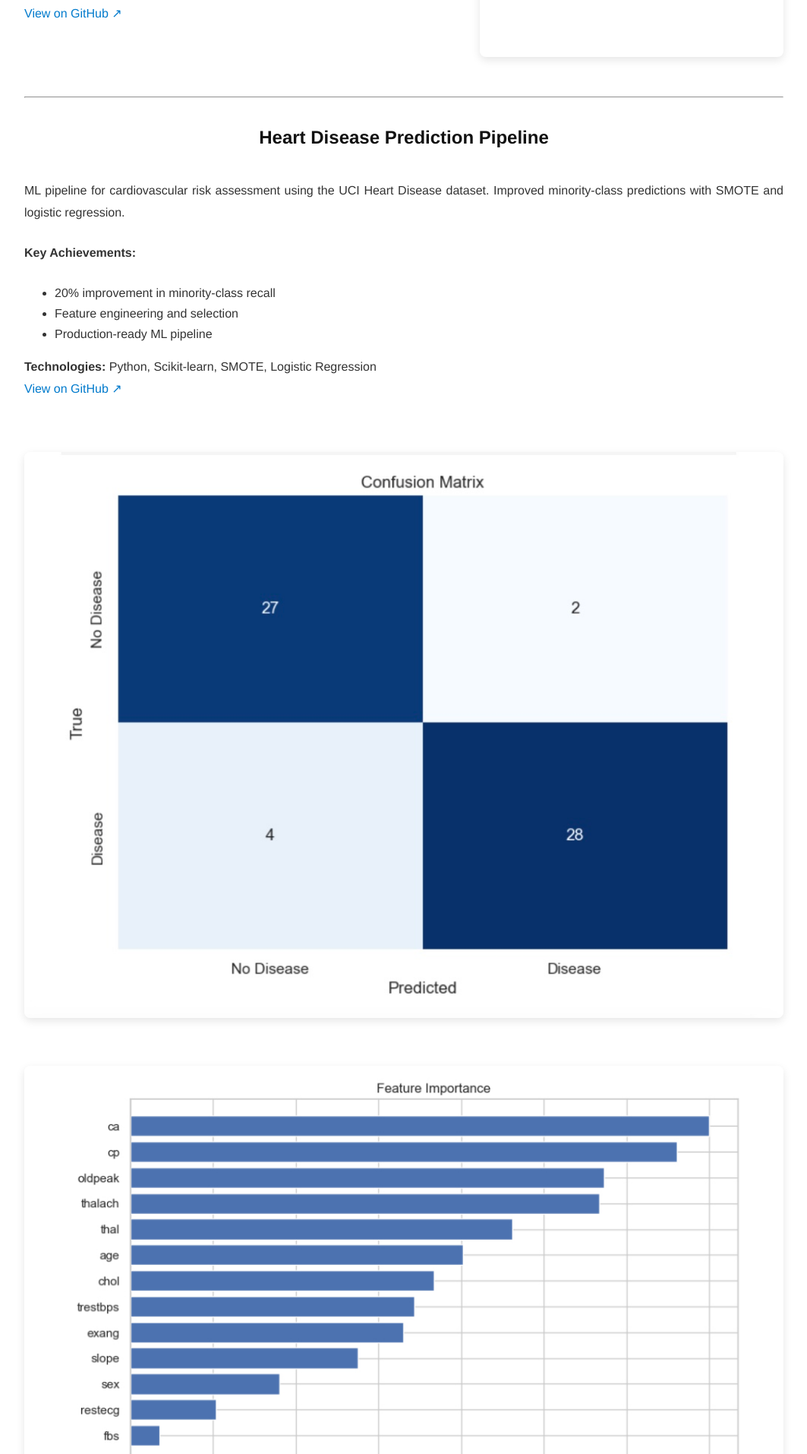
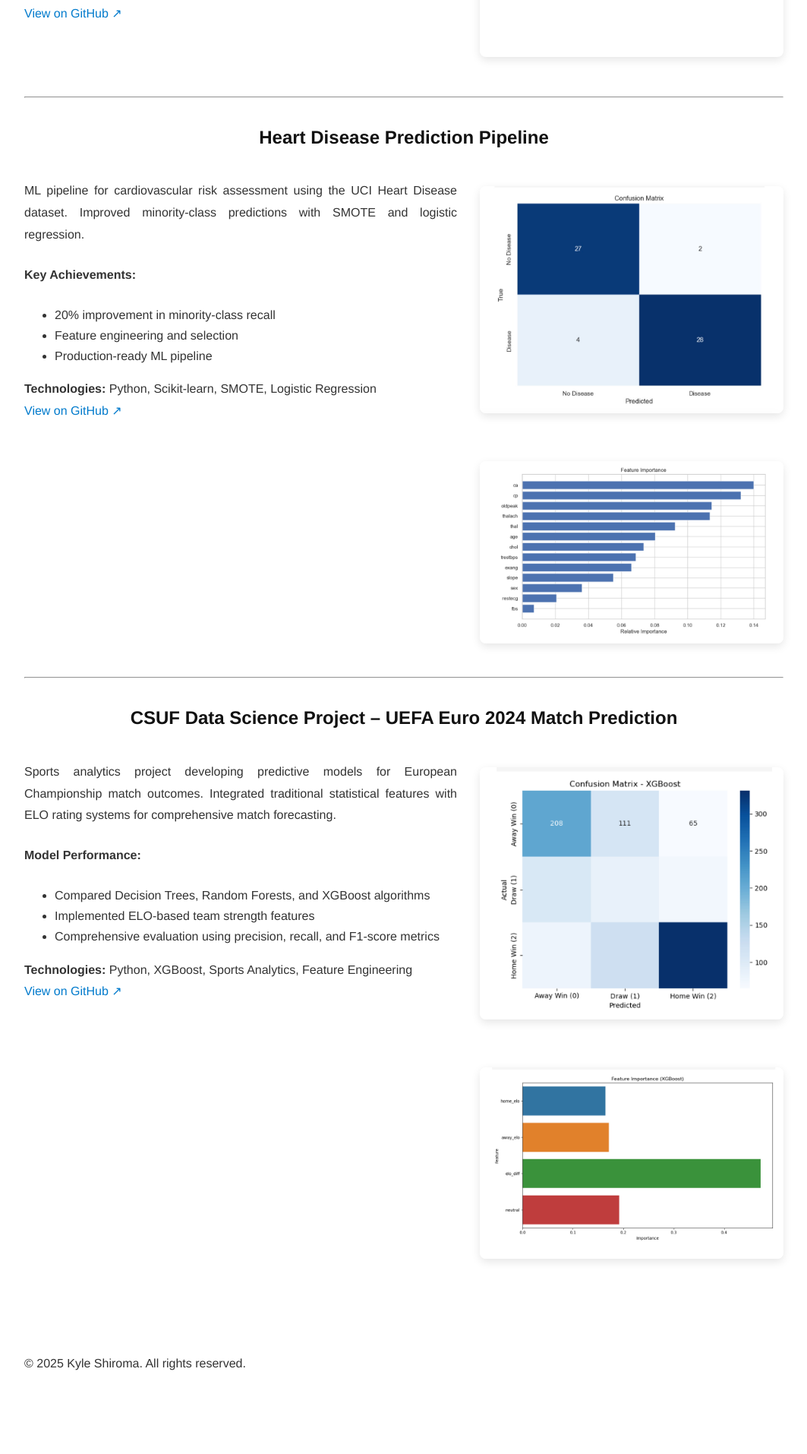
Before and after one commit to k-shiroma-code/k-shiroma-code.github.io, a Jekyll site: the page built from projects.md, in a window 1280 px wide. Shown: the part 2083-3997 px from the top of the page at 76% size, without its empty margins (108-1171 px from the left). Built offline with Jekyll 4.4.1, drawn with Linux system fonts in a browser that asks for light colours; after the commit the page ends 3939 px from its top, so only the background shows below that; grey boxes are pictures that could not be loaded.

Commit message:
Update projects.md

```diff
--- a/projects.md
+++ b/projects.md
@@ -107,9 +107,10 @@ permalink: /projects/
 
 ## Heart Disease Prediction Pipeline
 
-<div style="display: flex; flex-direction: column; gap: 20px; margin: 20px 0;">
+<div style="display: flex; align-items: flex-start; gap: 30px; margin: 20px 0; flex-wrap: wrap;">
 
-  <div>
+  <!-- Text Column -->
+  <div style="flex: 1; min-width: 300px;">
     <p>ML pipeline for cardiovascular risk assessment using the UCI Heart Disease dataset. Improved minority-class predictions with SMOTE and logistic regression.</p>
 
     <p><strong>Key Achievements:</strong></p>
@@ -123,7 +124,8 @@ permalink: /projects/
     <a href="https://github.com/k-shiroma-code/Heart-Disease-ML-Project">View on GitHub ↗</a></p>
   </div>
 
-  <div style="display: flex; flex-direction: column; gap: 15px;">
+  <!-- Images Column -->
+  <div style="flex: 0 0 400px; display: flex; flex-direction: column; gap: 15px;">
     <img src="{{ site.baseurl }}/assets/img/IMG_1668.jpg" alt="Model Performance Metrics" style="border-radius: 8px; width: 100%;">
     <img src="{{ site.baseurl }}/assets/img/Feature_Importance.jpg" alt="Feature Importance Analysis" style="border-radius: 8px; width: 100%;">
   </div>
@@ -134,9 +136,10 @@ permalink: /projects/
 
 ## CSUF Data Science Project – UEFA Euro 2024 Match Prediction
 
-<div style="display: flex; flex-direction: column; gap: 20px; margin: 20px 0;">
+<div style="display: flex; align-items: flex-start; gap: 30px; margin: 20px 0; flex-wrap: wrap;">
 
-  <div>
+  <!-- Text Column -->
+  <div style="flex: 1; min-width: 300px;">
     <p>Sports analytics project developing predictive models for European Championship match outcomes. Integrated traditional statistical features with ELO rating systems for comprehensive match forecasting.</p>
 
     <p><strong>Model Performance:</strong></p>
@@ -150,7 +153,8 @@ permalink: /projects/
     <a href="https://github.com/k-shiroma-code/CSUF-REU-Football-Analytics">View on GitHub ↗</a></p>
   </div>
 
-  <div style="display: flex; flex-direction: column; gap: 15px;">
+  <!-- Images Column -->
+  <div style="flex: 0 0 400px; display: flex; flex-direction: column; gap: 15px;">
     <img src="{{ site.baseurl }}/assets/img/IMG_1670.jpg" alt="CSUF Data Science Project Screenshot 1" style="border-radius: 8px; width: 100%;">
     <img src="{{ site.baseurl }}/assets/img/IMG_1671.jpg" alt="CSUF Data Science Project Screenshot 2" style="border-radius: 8px; width: 100%;">
   </div>
```
